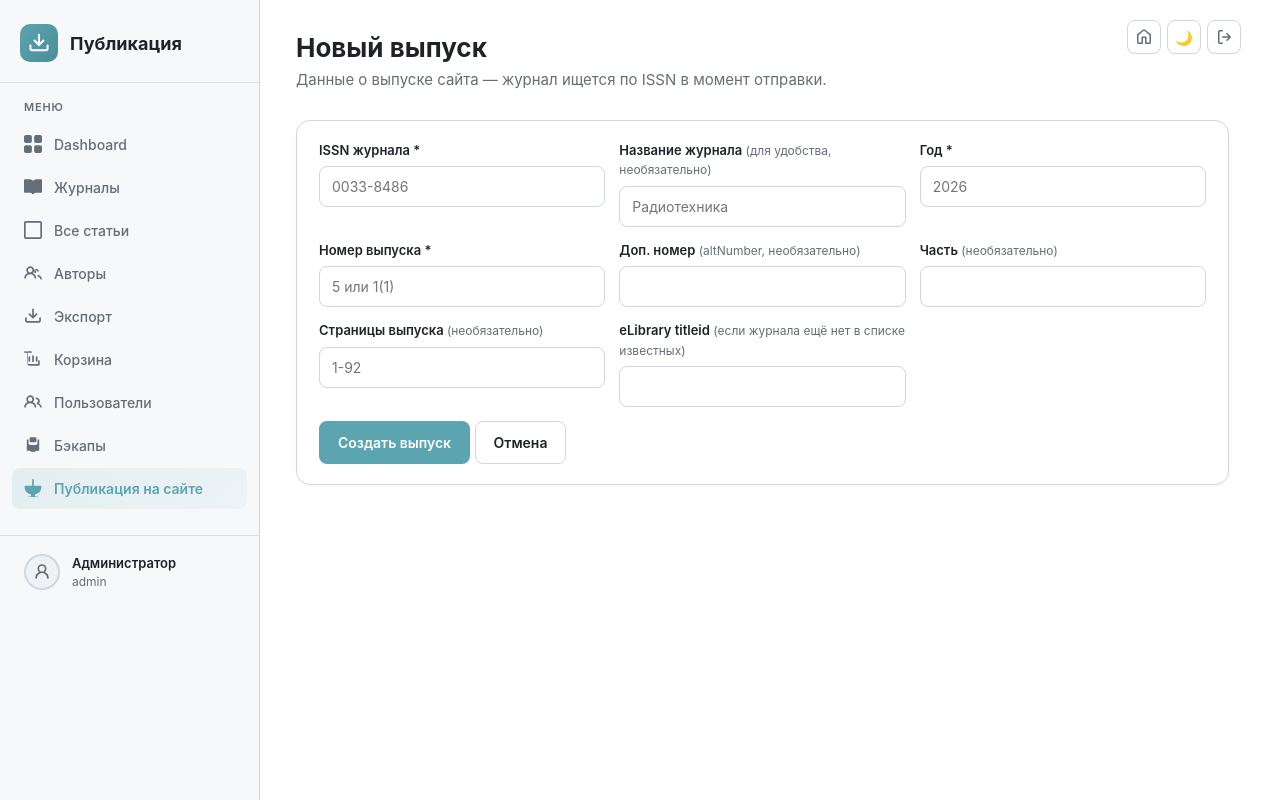
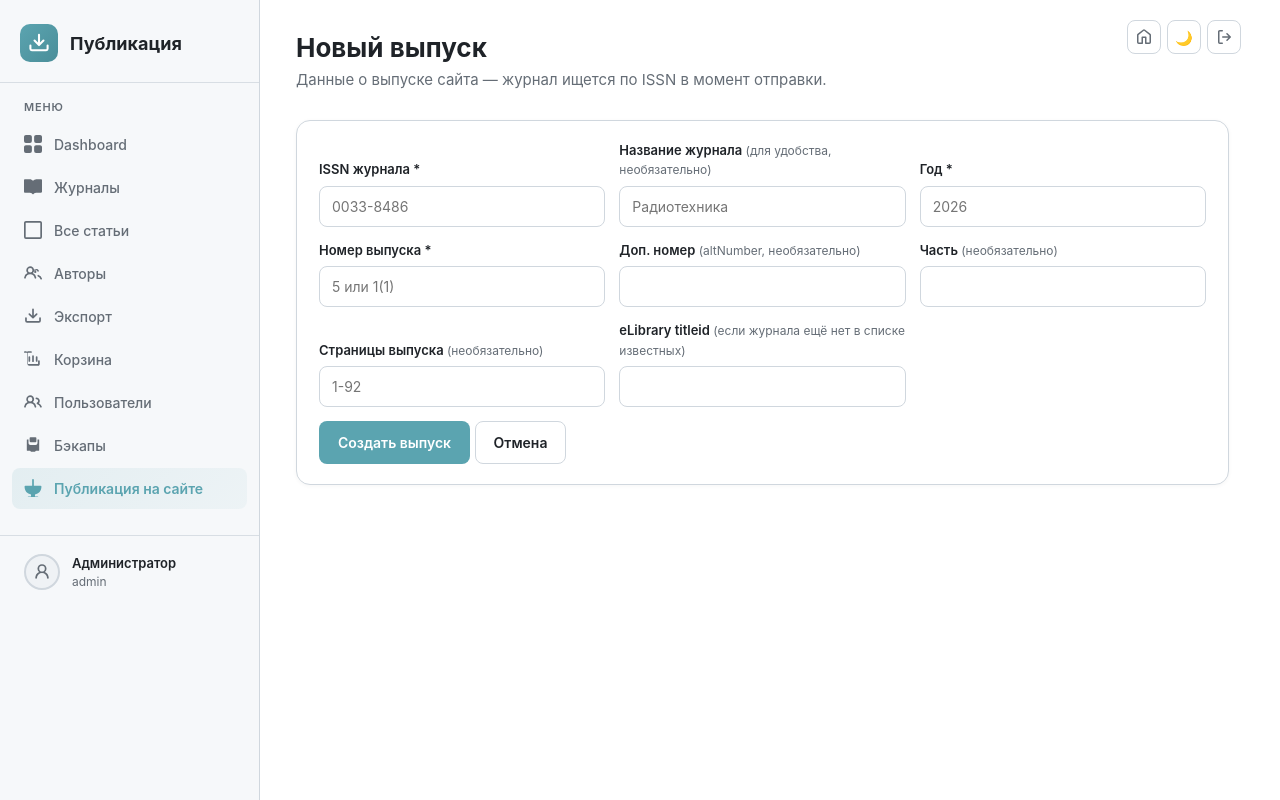
Before and after one commit to glebradiotec/journal_app, a Flask app: page /admin/publish/issue/new in a window 1280 px wide. Run offline with Flask 3, Linux system fonts and the light colour scheme; a user stored in the database is signed in; some libraries are stand-ins or nearby versions.

Commit message:
Fix misaligned form fields in the publish module
Fields with a two-line hint (e.g. "Название журнала") pushed their
input below neighboring single-line fields in the same grid row.
align-items: end on .pub-row aligns all inputs in a row regardless
of label length.

Co-Authored-By: Claude Sonnet 5 <noreply@anthropic.com>

```diff
--- a/static/publish.css
+++ b/static/publish.css
@@ -101,7 +101,7 @@
 
 .pub-form-section { margin-bottom: 28px; }
 .pub-form-section-title { font-size: 14px; font-weight: 700; color: var(--color-fg-default); margin: 0 0 14px 0; padding-bottom: 8px; border-bottom: 1px solid var(--color-border-muted); }
-.pub-row { display: grid; grid-template-columns: repeat(auto-fit, minmax(220px, 1fr)); gap: 14px; margin-bottom: 14px; }
+.pub-row { display: grid; grid-template-columns: repeat(auto-fit, minmax(220px, 1fr)); gap: 14px; margin-bottom: 14px; align-items: end; }
 .pub-field { display: flex; flex-direction: column; gap: 6px; }
 .pub-field-full { grid-column: 1 / -1; }
 .pub-label { font-size: 13px; font-weight: 600; color: var(--color-fg-default); }
```
